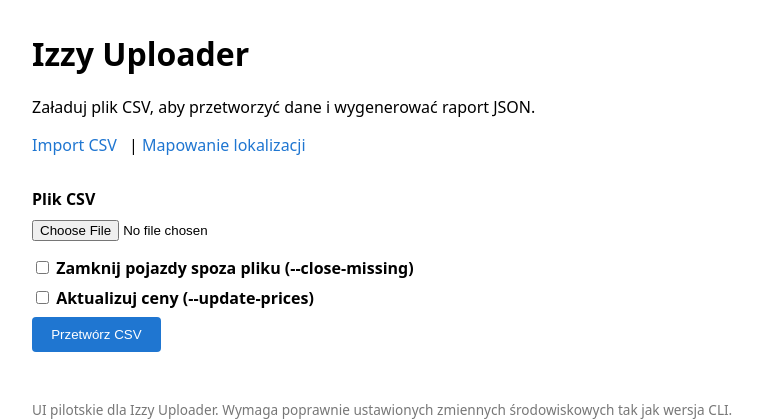
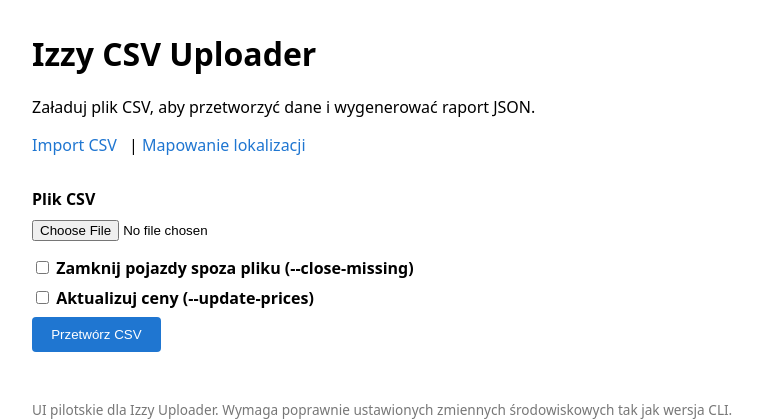
Before and after one commit to kameel77/izzy-uploader, a Flask app: page / in a window 1280 px wide. Shown: the top 420 px of the page, without its empty margins (208-970 px from the left). Run offline with Flask 3, Linux system fonts and the light colour scheme.

Commit message:
Add favicon and update default page title

```diff
--- a/src/izzy_uploader_web/templates/base.html
+++ b/src/izzy_uploader_web/templates/base.html
@@ -3,7 +3,8 @@
   <head>
     <meta charset="utf-8" />
     <meta name="viewport" content="width=device-width, initial-scale=1" />
-    <title>{{ title or 'Izzy Uploader' }}</title>
+    <title>{{ title or 'Izzy CSV Uploader' }}</title>
+    <link rel="icon" type="image/x-icon" href="{{ url_for('static', filename='favicon.ico') }}" />
     <style>
       body { font-family: system-ui, sans-serif; margin: 2rem auto; max-width: 800px; padding: 0 1rem; }
       header { margin-bottom: 2rem; }
@@ -28,7 +29,7 @@
   </head>
   <body>
     <header>
-      <h1>{{ title or 'Izzy Uploader' }}</h1>
+      <h1>{{ title or 'Izzy CSV Uploader' }}</h1>
       <p>Załaduj plik CSV, aby przetworzyć dane i wygenerować raport JSON.</p>
       <nav>
         <a href="{{ url_for('web.index') }}">Import CSV</a> |
```
Also changed, not shown: src/izzy_uploader_web/static/favicon.ico (added).
